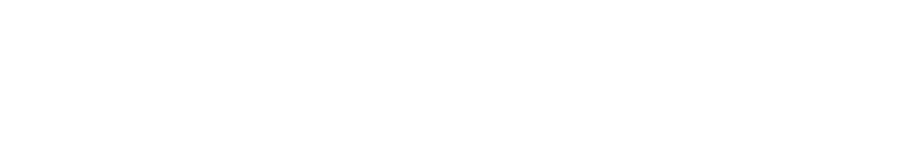
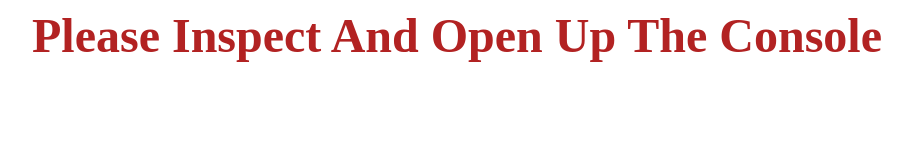
Before and after one commit to Mr-emeka/JS_Assignment, a plain HTML site: page index.html in a window 1280 px wide. Shown: the whole page, without its empty margins (183-1095 px from the left). Drawn offline with Linux system fonts and the light colour scheme.

Commit message:
added header

```diff
--- a/index.html
+++ b/index.html
@@ -1,12 +1,29 @@
 <!DOCTYPE html>
 <html lang="en">
+
 <head>
      <meta charset="UTF-8">
      <meta name="viewport" content="width=device-width, initial-scale=1.0">
      <meta http-equiv="X-UA-Compatible" content="ie=edge">
      <title>Assignment</title>
+     <style>
+     h1{
+          color: firebrick;
+          text-transform: capitalize;
+          margin: 0 auto;
+          text-align: center;
+          font-size: 3rem;
+          font-weight: bold;
+     }
+
+
+     </style>
 </head>
+
 <body>
+
+     <h1>Please Inspect and open up the console</h1>
      <script src="main.js"></script>
 </body>
+
 </html>
```
